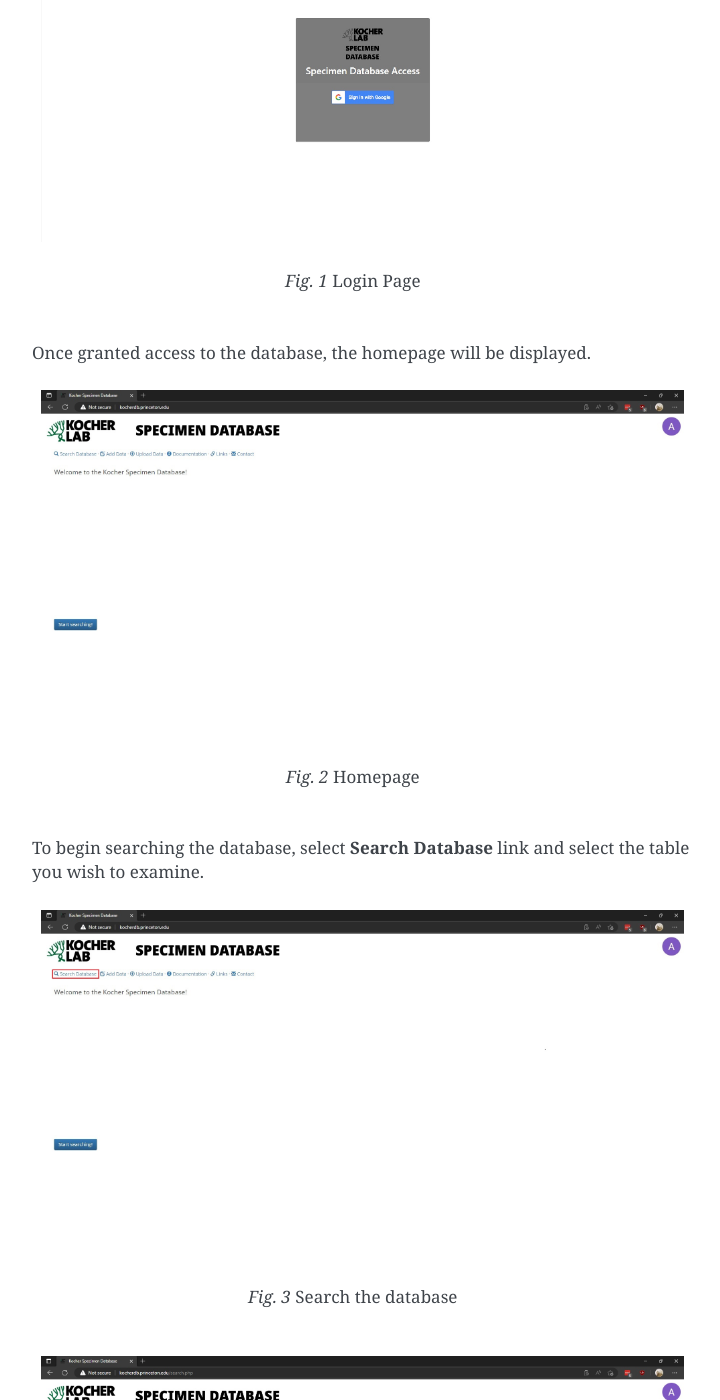
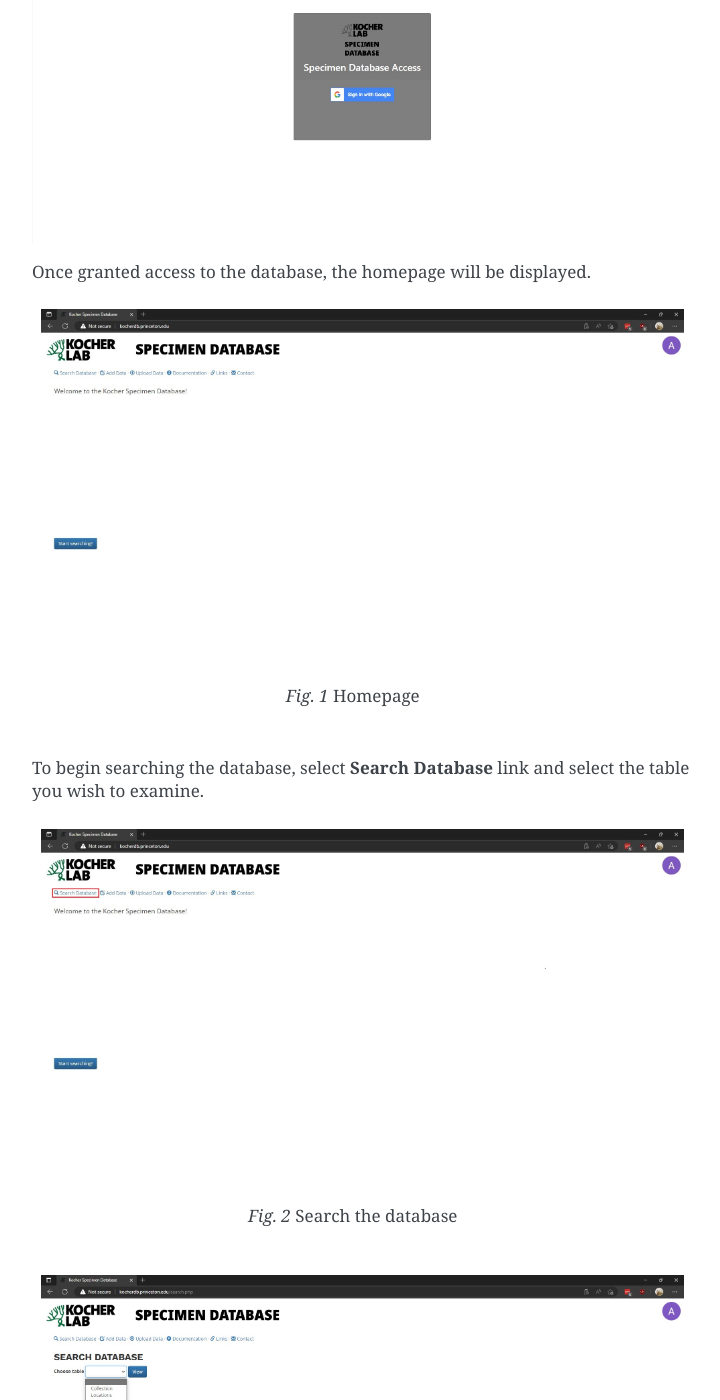
Before and after one commit to kocherlab/kocher_guides, a Sphinx documentation site: the page built from docs/Guides/LabResources.rst, in a window 1280 px wide and 1400 px high, scrolled down 442 px. Shown: the whole window, without its empty margins (388-1108 px from the left). Built offline with Sphinx 7.4.7, drawn with Linux system fonts in a browser that asks for light colours.

Commit message:
Testing border

```diff
--- a/docs/Guides/LabResources.rst
+++ b/docs/Guides/LabResources.rst
@@ -11,13 +11,10 @@
 * A Google account or a Princeton account (must be linked to Google)
 * Permission for the account to access the database (ask Andrew)
 
-.. figure:: LabResources/SDB_Login.jpg
+.. image:: LabResources/SDB_Login.jpg
     :class: with-border
     :width: 100%
     :align: center
-    :name: Account
-
-    Login Page
 
 Once granted access to the database, the homepage will be displayed.
 
```
